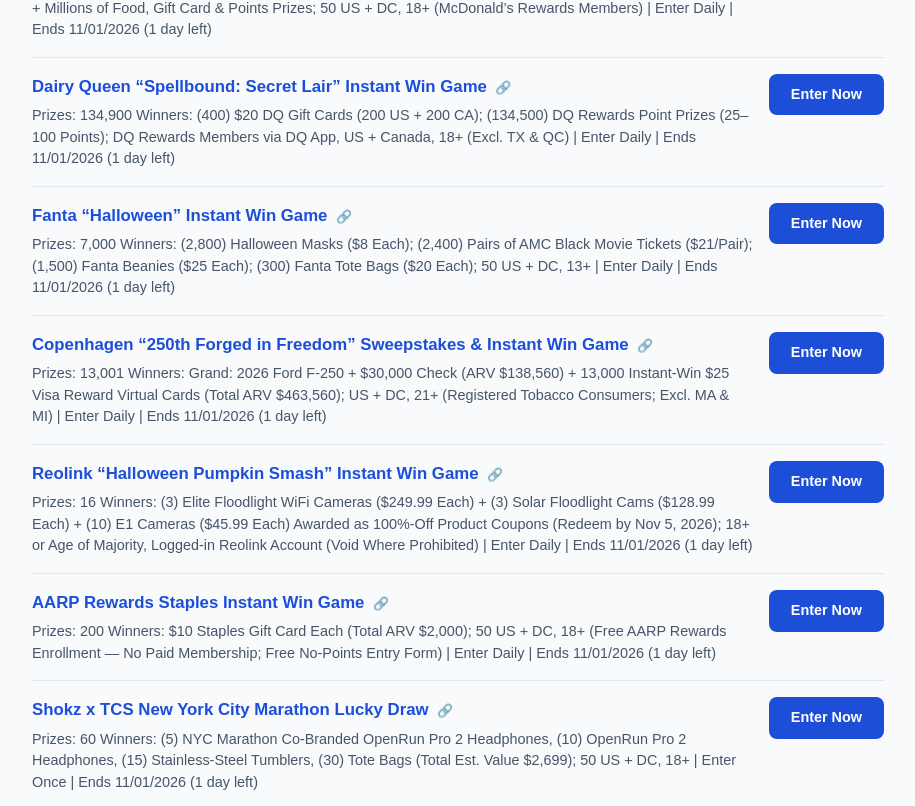
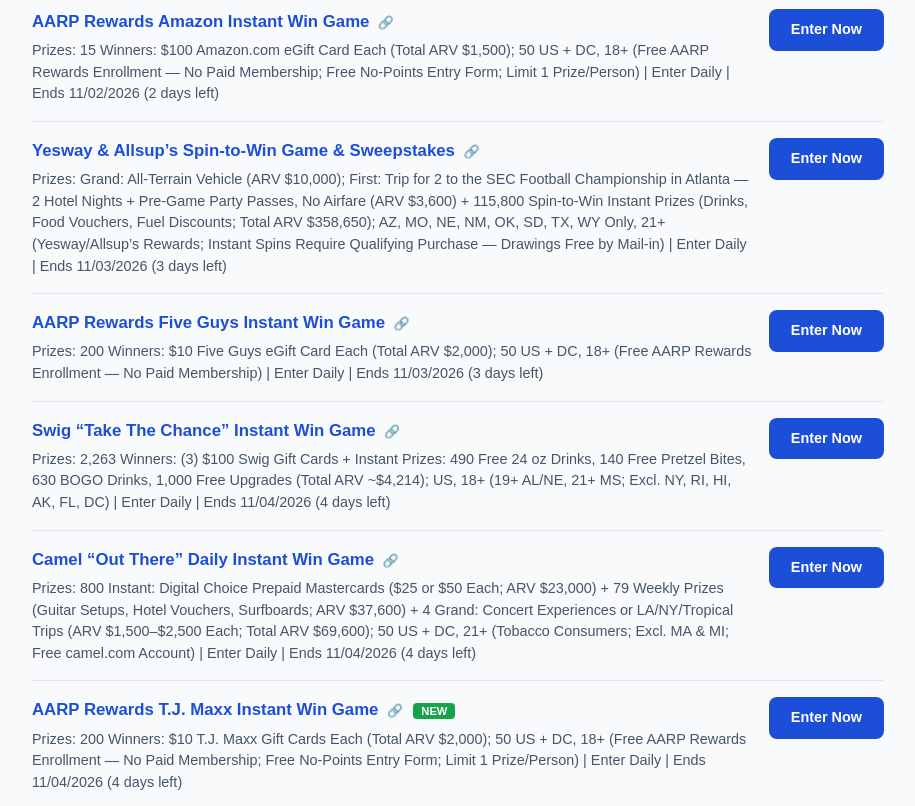
Before and after one commit to haroun26-dev/brandnewsite, a Next.js app: page / in a window 1280 px wide. Shown: the part 734-1540 px from the top of the page, without its empty margins (182-1097 px from the left). Built offline with nearby package versions, Linux system fonts and the light colour scheme.

Commit message:
Refresh listings

```diff
--- a/app/page.tsx
+++ b/app/page.tsx
@@ -17,10 +17,10 @@ interface Listing {
   added: string; // YYYY-MM-DD — NEW badge shows when added within the last 3 days
 }
 
-// Listings verified November 1, 2026. Update this list regularly —
+// Listings verified November 2, 2026. Update this list regularly —
 // remove ended sweepstakes and add new ones by editing this file and redeploying.
 const SWEEPSTAKES: Listing[] = [
-// Listings verified November 1, 2026. Update this list regularly —
+// Listings verified November 2, 2026. Update this list regularly —
 // remove ended sweepstakes and add new ones by editing this file and redeploying.
   // ---- Instant Win Games ----
 
@@ -73,18 +73,6 @@ const SWEEPSTAKES: Listing[] = [
   },
 
   {
-    id: 155,
-    title: "McDonald’s 2026 Monopoly Game",
-    type: "instant",
-    prizes: "Top Prizes: (1) $1,000,000 ($50K/Year for 20 Years), (2) $100,000 Cash, (2) $100,000 Gold Bullion Credit, (6) $50,000 College-Debt Paydown, (3) $50,000 Home Down Payment, (15) 2027 Jeep Cherokee 4x4 (ARV $45,990), (8) Polaris Off-Road Vehicles, (34) $10,000 Cash, (50) Carnival Cruise Packages (ARV $10,000) + Millions of Food, Gift Card & Points Prizes; 50 US + DC, 18+ (McDonald’s Rewards Members)",
-    frequency: "Enter Daily",
-    ends: "2026-11-01",
-    url: "https://www.mcdonalds.com",
-    hot: true,
-    added: "2026-10-16",
-  },
-
-  {
     id: 161,
     title: "Pine-Sol “Clean Sweep” Instant Win Game",
     type: "instant",
@@ -135,28 +123,6 @@ const SWEEPSTAKES: Listing[] = [
   },
 
   {
-    id: 186,
-    title: "Dairy Queen “Spellbound: Secret Lair” Instant Win Game",
-    type: "instant",
-    prizes: "134,900 Winners: (400) $20 DQ Gift Cards (200 US + 200 CA); (134,500) DQ Rewards Point Prizes (25–100 Points); DQ Rewards Members via DQ App, US + Canada, 18+ (Excl. TX & QC)",
-    frequency: "Enter Daily",
-    ends: "2026-11-01",
-    url: "https://www.dairyqueen.com",
-    added: "2026-10-18",
-  },
-
-  {
-    id: 187,
-    title: "Fanta “Halloween” Instant Win Game",
-    type: "instant",
-    prizes: "7,000 Winners: (2,800) Halloween Masks ($8 Each); (2,400) Pairs of AMC Black Movie Tickets ($21/Pair); (1,500) Fanta Beanies ($25 Each); (300) Fanta Tote Bags ($20 Each); 50 US + DC, 13+",
-    frequency: "Enter Daily",
-    ends: "2026-11-01",
-    url: "https://www.coca-cola.com/us/en/offerings/fanta/fanta-halloween/spook-the-wheel",
-    added: "2026-10-18",
-  },
-
-  {
     id: 189,
     title: "Schaeffer “Season 2026” Instant Win and Sweeps",
     type: "instant",
@@ -202,17 +168,6 @@ const SWEEPSTAKES: Listing[] = [
   },
 
   {
-    id: 214,
-    title: "Copenhagen “250th Forged in Freedom” Sweepstakes & Instant Win Game",
-    type: "instant",
-    prizes: "13,001 Winners: Grand: 2026 Ford F-250 + $30,000 Check (ARV $138,560) + 13,000 Instant-Win $25 Visa Reward Virtual Cards (Total ARV $463,560); US + DC, 21+ (Registered Tobacco Consumers; Excl. MA & MI)",
-    frequency: "Enter Daily",
-    ends: "2026-11-01",
-    url: "https://www.freshcope.com",
-    added: "2026-10-20",
-  },
-
-  {
     id: 215,
     title: "Yesway & Allsup’s Spin-to-Win Game & Sweepstakes",
     type: "instant",
@@ -469,17 +424,6 @@ const SWEEPSTAKES: Listing[] = [
   },
 
   {
-    id: 301,
-    title: "Reolink \u201cHalloween Pumpkin Smash\u201d Instant Win Game",
-    type: "instant",
-    prizes: "16 Winners: (3) Elite Floodlight WiFi Cameras ($249.99 Each) + (3) Solar Floodlight Cams ($128.99 Each) + (10) E1 Cameras ($45.99 Each) Awarded as 100%-Off Product Coupons (Redeem by Nov 5, 2026); 18+ or Age of Majority, Logged-in Reolink Account (Void Where Prohibited)",
-    frequency: "Enter Daily",
-    ends: "2026-11-01",
-    url: "https://reolink.club/FPD2026-COM",
-    added: "2026-10-26",
-  },
-
-  {
     id: 311,
     title: "Miller High Life \u201cMusic\u201d Instant Win Game",
     type: "instant",
@@ -521,28 +465,6 @@ const SWEEPSTAKES: Listing[] = [
     ends: "2026-11-03",
     url: "https://sweeps.aarp.org/",
     added: "2026-10-28",
-  },
-
-  {
-    id: 323,
-    title: "AARP Rewards Staples Instant Win Game",
-    type: "instant",
-    prizes: "200 Winners: $10 Staples Gift Card Each (Total ARV $2,000); 50 US + DC, 18+ (Free AARP Rewards Enrollment \u2014 No Paid Membership; Free No-Points Entry Form)",
-    frequency: "Enter Daily",
-    ends: "2026-11-01",
-    url: "https://sweeps.aarp.org/",
-    added: "2026-10-28",
-  },
-
-  {
-    id: 332,
-    title: "Shokz x TCS New York City Marathon Lucky Draw",
-    type: "instant",
-    prizes: "60 Winners: (5) NYC Marathon Co-Branded OpenRun Pro 2 Headphones, (10) OpenRun Pro 2 Headphones, (15) Stainless-Steel Tumblers, (30) Tote Bags (Total Est. Value $2,699); 50 US + DC, 18+",
-    frequency: "Enter Once",
-    ends: "2026-11-01",
-    url: "https://shokz.com/pages/new-york-city-marathon",
-    added: "2026-10-29",
   },
 
   {
@@ -667,6 +589,18 @@ const SWEEPSTAKES: Listing[] = [
     added: "2026-11-01",
   },
 
+  {
+    id: 374,
+    title: "Starbucks \u201cUncap, Scan & Win\u201d Instant Win Game",
+    type: "instant",
+    prizes: "300,500 Instant Prizes: 50,000 \u00d7 60 Stars, 175,000 \u00d7 25 Stars, 50,000 Grande Beverage Coupons, 25,500 Bakery Item Coupons + 4 Grand: Starbucks for a Year (1 Free Food Item or Standard Beverage Per Day for 365 Days; ARV $3,935 Each; Total ARV $614,425); 50 US + DC, 18+ (Free Starbucks Rewards Membership; No Purchase Necessary)",
+    frequency: "Enter Daily",
+    ends: "2026-12-31",
+    url: "https://uncapstars.starbucks.com",
+    hot: true,
+    added: "2026-11-02",
+  },
+
   // ---- Sweepstakes ----
 
   {
@@ -1404,17 +1338,6 @@ const SWEEPSTAKES: Listing[] = [
   },
 
   {
-    id: 314,
-    title: "Audacy \u201cFontaines D.C. in Ireland\u201d Flyaway Sweepstakes",
-    type: "sweepstakes",
-    prizes: "Grand: Trip for 2 to Ireland \u2014 Round-Trip Coach Airfare to Dublin, 3-Night Dublin Hotel, Shuttle Passes + 2 Tickets to Fontaines D.C. at Slane Castle, June 27, 2027 (ARV $4,950); 48 Contiguous US + DC (Excl. AK, HI), 21+ (Valid Passport Required)",
-    frequency: "Enter Once",
-    ends: "2026-11-01",
-    url: "https://www.audacy.com/national/contests/see-fontaines-dc-in-ireland",
-    added: "2026-10-27",
-  },
-
-  {
     id: 317,
     title: "Sparkle \u201cHome Essentials\u201d Sweepstakes",
     type: "sweepstakes",
@@ -1422,18 +1345,6 @@ const SWEEPSTAKES: Listing[] = [
     frequency: "Enter Once",
     ends: "2026-11-15",
     url: "https://www.sparkletowels.com/win-a-year-supply-sweeps",
-    added: "2026-10-27",
-  },
-
-  {
-    id: 318,
-    title: "Spirit Halloween x Butterfinger \u201c$15,000\u201d Sweepstakes",
-    type: "sweepstakes",
-    prizes: "1 Winner: $15,000 Cash; 50 US + DC + Canada (Excl. Quebec), Age of Majority",
-    frequency: "Enter Once",
-    ends: "2026-11-01",
-    url: "https://www.spirithalloween.com/sweeps",
-    hot: true,
     added: "2026-10-27",
   },
 
@@ -1826,6 +1737,61 @@ const SWEEPSTAKES: Listing[] = [
     ends: "2026-11-24",
     url: "https://app.viralsweep.com/sweeps/full/f9764e-239365?framed=1",
     added: "2026-11-01",
+  },
+
+  {
+    id: 375,
+    title: "Musora \u201cEl Estepario\u201d Sweepstakes",
+    type: "sweepstakes",
+    prizes: "Grand: 2-Night Trip for Winner to Valencia, Spain \u2014 Airfare, Hotel, $150 Travel Stipend, Meet-and-Greet and Jam Session with El Estepario, Signed Pearl Drum Set + 1 Year of Musora Online Music Lessons (ARV $9,578) + 2 Runner-Up: 12-Month Musora Annual Memberships ($279 Each); 18+ (Sponsor States No Location Restrictions; US Entrants Eligible)",
+    frequency: "Enter Once",
+    ends: "2026-11-16",
+    url: "https://www.musora.com/win",
+    added: "2026-11-02",
+  },
+
+  {
+    id: 376,
+    title: "Greenrow \u201cSerenbe Getaway\u201d Sweepstakes",
+    type: "sweepstakes",
+    prizes: "Grand: 2-Night Stay for Up to 8 Guests at the GreenRow Lake House at The Inn at Serenbe + $1,000 GreenRow Gift Card (ARV $4,800); US, 18+",
+    frequency: "Enter Once",
+    ends: "2026-11-24",
+    url: "https://www.greenrow.com/pages/sweepstakes/serenbe/",
+    added: "2026-11-02",
+  },
+
+  {
+    id: 377,
+    title: "GEICO \u201cBirds on the Go\u201d Sweepstakes",
+    type: "sweepstakes",
+    prizes: "2 Winners, Each + Guest: Trip to Philadelphia Eagles vs. Dallas Cowboys Game at AT&T Stadium (Nov 26, 2026) \u2014 2 Game Tickets ($500), Round-Trip Coach Airfare PHL\u2013DFW ($1,200), 2 Hotel Nights ($750) + $500 Visa Gift Card (ARV $2,950 Each; $5,900 Total); PA, DE, NJ Only, 21+",
+    frequency: "Enter Once",
+    ends: "2026-11-09",
+    url: "https://philadelphiaeagles.com/geicosweepstakes",
+    added: "2026-11-02",
+  },
+
+  {
+    id: 378,
+    title: "Resident Evil \u201c30th Anniversary\u201d Sweepstakes",
+    type: "sweepstakes",
+    prizes: "3 Winners, Each: 1 Resident Evil Requiem Game Code for Steam (ARV $69.99 Each; Total ARV $209.97); 50 US + DC, 18+ (Sponsor: G FUEL; Bonus Entries via Social/Referral Tasks)",
+    frequency: "Enter Once",
+    ends: "2026-11-06",
+    url: "https://gfuel.com/pages/giveaways/requiem-30",
+    added: "2026-11-02",
+  },
+
+  {
+    id: 379,
+    title: "J\u00e4germeister \u201cLoyalty Q4\u201d Sweepstakes",
+    type: "sweepstakes",
+    prizes: "5 Winners: Grand: Branded J\u00e4germeister Adirondack-Style Chair (ARV $150) + 4 First: Branded J\u00e4germeister ShotSkis (ARV $50 Each; No Alcohol in Any Prize); 50 US + DC, 21+ (Valid US Driver\u2019s License or Government Photo ID)",
+    frequency: "Enter Once",
+    ends: "2026-11-15",
+    url: "https://us.jagermeister.com/join-us",
+    added: "2026-11-02",
   },
 
 ];
@@ -2160,7 +2126,7 @@ export default function Home() {
         </section>
 
         <p style={{ color: "#94a3b8", fontSize: "0.8rem", marginTop: "40px", lineHeight: 1.6 }}>
-          Listings last verified November 1, 2026. Always check the official rules on
+          Listings last verified November 2, 2026. Always check the official rules on
           the sponsor&apos;s page before entering. Sweepstakes Central is not affiliated
           with the sponsors listed.
         </p>
```
